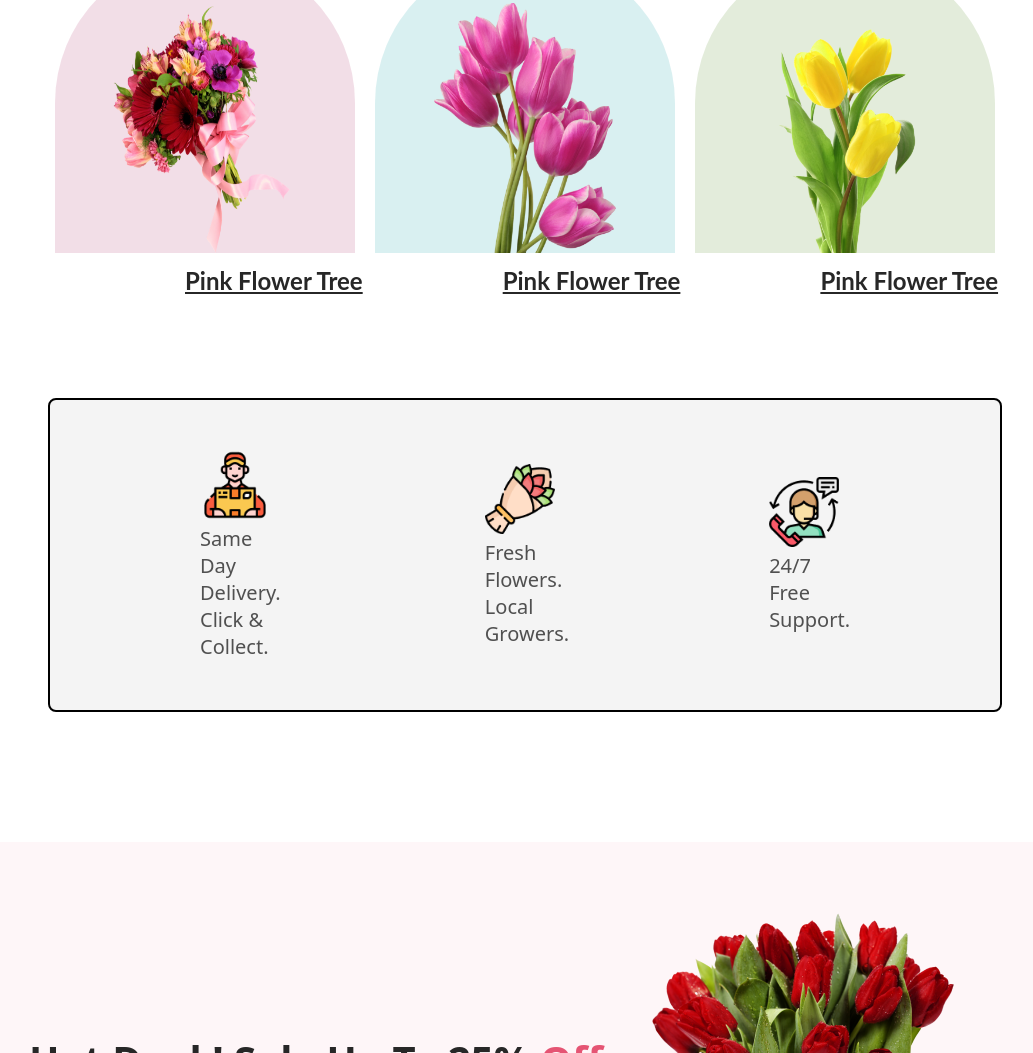
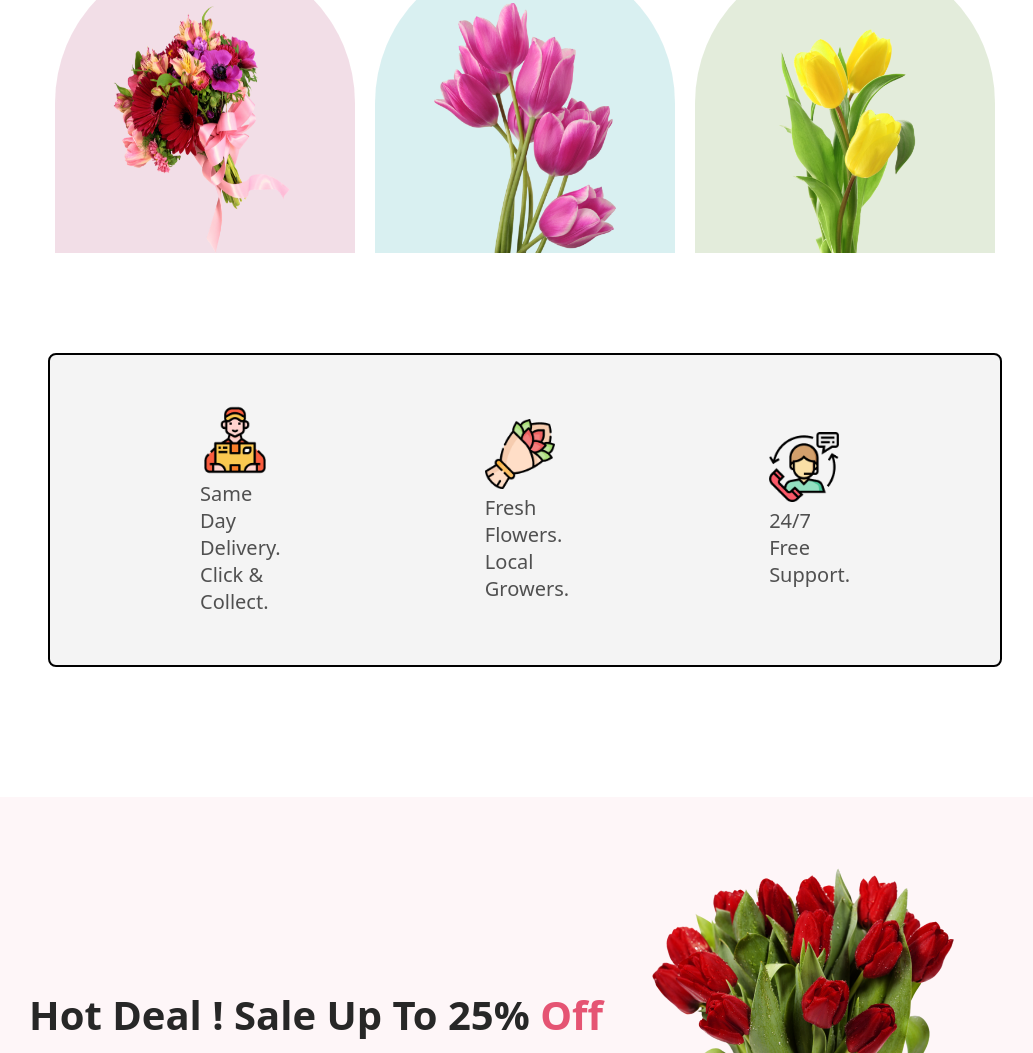
Before and after one commit to Mahadi1000/project2, a plain HTML site: page index.html in a window 1280 px wide. Shown: the part 992-2045 px from the top of the page, without its empty margins (115-1148 px from the left). Drawn offline with Linux system fonts and the light colour scheme.

Commit message:
complete

```diff
--- a/index.css
+++ b/index.css
@@ -86,7 +86,7 @@
 .text-container{
     display: flex;
 }
-.flower-text-1{
+/* .flower-text-1{
     margin-top: 10px;
     margin-left: 300px;
 }
@@ -97,7 +97,7 @@
 .flower-text-3{
     margin-left: 140px;
     margin-top: 10px;
-}
+} */
 .flower-text{
     color: #272727;
     text-align: center;
--- a/index.html
+++ b/index.html
@@ -31,9 +31,9 @@
             <div class="image image-2 "><img src="Flower Asset/pngwing 6.png" alt=""></div>
             <div class="image image-3"><img src="Flower Asset/pngwing 7.png" alt=""></div>
             </section>
-        <div class="text-container"><p class="flower-text-1 flower-text">Pink Flower Tree</p>
+        <!-- <div class="text-container"><p class="flower-text-1 flower-text">Pink Flower Tree</p>
             <p class="flower-text-2 flower-text">Pink Flower Tree</p>
-            <p class="flower-text-3 flower-text">Pink Flower Tree</p></div>
+            <p class="flower-text-3 flower-text">Pink Flower Tree</p></div> -->
         <!-- logo -->
         <section id="logo">
             <div class="logo"><img
```
